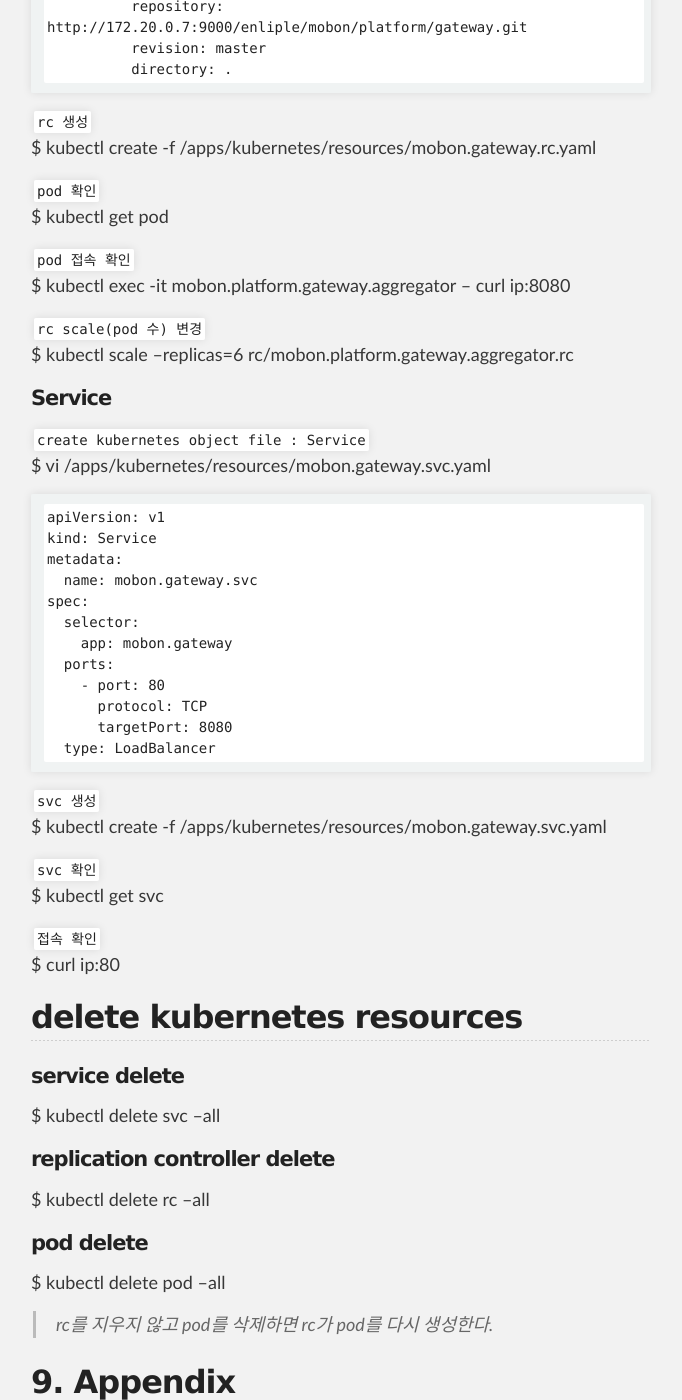
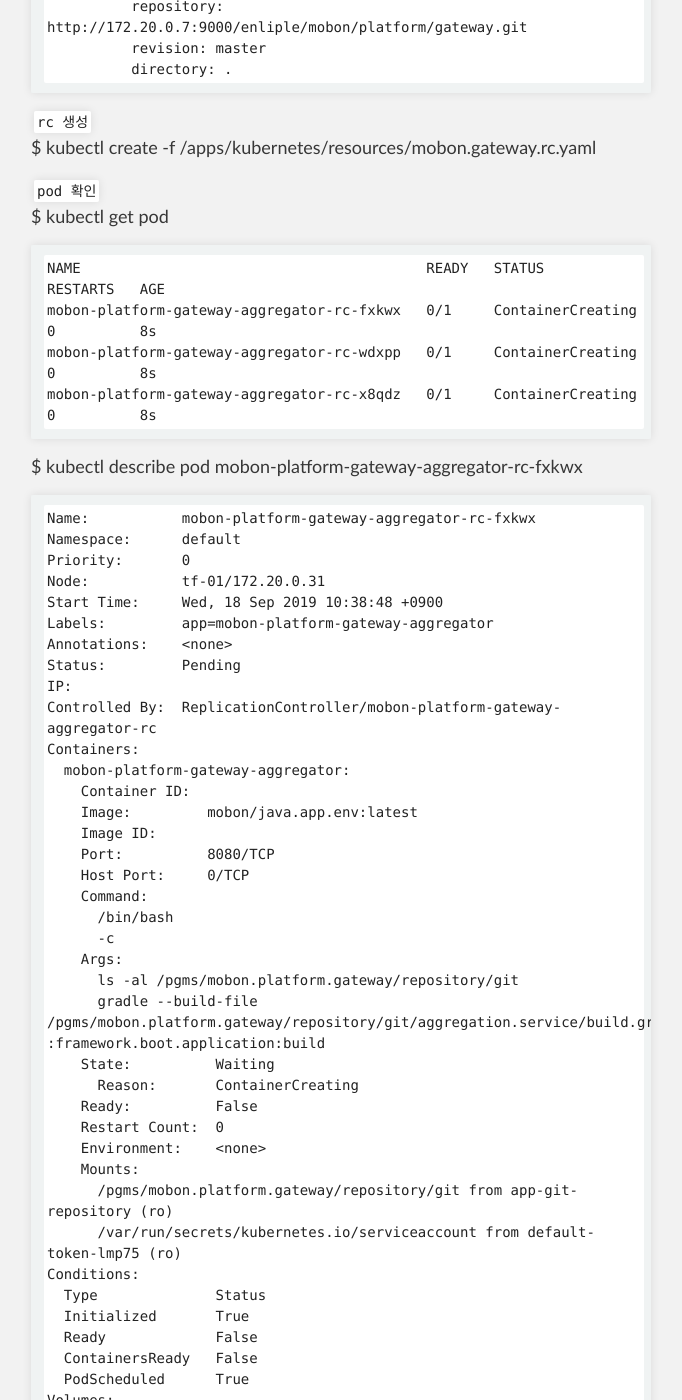
Before and after one commit to unlimited9/unlimited9.github.com, a Jekyll site: the page built from reference.notes/TA/cloud/kubernetes/how.to.deployment.md, in a window 1280 px wide and 1400 px high, scrolled down 1382 px. Shown: the whole window, without its empty margins (299-981 px from the left). Built offline with Jekyll 4.4.1, drawn with Linux system fonts in a browser that asks for light colours; our own code applies the rules of GitHub Pages for plain Markdown files; some of the changed text lies outside the part shown.

Commit message:
Update how.to.deployment.md

````diff
--- a/reference.notes/TA/cloud/kubernetes/how.to.deployment.md
+++ b/reference.notes/TA/cloud/kubernetes/how.to.deployment.md
@@ -52,9 +52,79 @@ $ kubectl create -f /apps/kubernetes/resources/mobon.gateway.rc.yaml
 
 `pod 확인`
 $ kubectl get pod
+```
+NAME                                         READY   STATUS              RESTARTS   AGE
+mobon-platform-gateway-aggregator-rc-fxkwx   0/1     ContainerCreating   0          8s
+mobon-platform-gateway-aggregator-rc-wdxpp   0/1     ContainerCreating   0          8s
+mobon-platform-gateway-aggregator-rc-x8qdz   0/1     ContainerCreating   0          8s
+```
+$ kubectl describe pod mobon-platform-gateway-aggregator-rc-fxkwx
+```
+Name:           mobon-platform-gateway-aggregator-rc-fxkwx
+Namespace:      default
+Priority:       0
+Node:           tf-01/172.20.0.31
+Start Time:     Wed, 18 Sep 2019 10:38:48 +0900
+Labels:         app=mobon-platform-gateway-aggregator
+Annotations:    <none>
+Status:         Pending
+IP:
+Controlled By:  ReplicationController/mobon-platform-gateway-aggregator-rc
+Containers:
+  mobon-platform-gateway-aggregator:
+    Container ID:
+    Image:         mobon/java.app.env:latest
+    Image ID:
+    Port:          8080/TCP
+    Host Port:     0/TCP
+    Command:
+      /bin/bash
+      -c
+    Args:
+      ls -al /pgms/mobon.platform.gateway/repository/git
+      gradle --build-file /pgms/mobon.platform.gateway/repository/git/aggregation.service/build.gradle :framework.boot.application:build
+    State:          Waiting
+      Reason:       ContainerCreating
+    Ready:          False
+    Restart Count:  0
+    Environment:    <none>
+    Mounts:
+      /pgms/mobon.platform.gateway/repository/git from app-git-repository (ro)
+      /var/run/secrets/kubernetes.io/serviceaccount from default-token-lmp75 (ro)
+Conditions:
+  Type              Status
+  Initialized       True
+  Ready             False
+  ContainersReady   False
+  PodScheduled      True
+Volumes:
+  app-git-repository:
+    Type:        GitRepo (a volume that is pulled from git when the pod is created)
+    Repository:  http://172.20.0.7:9000/enliple/mobon/platform/gateway.git
+    Revision:    master
+  default-token-lmp75:
+    Type:        Secret (a volume populated by a Secret)
+    SecretName:  default-token-lmp75
+    Optional:    false
+QoS Class:       BestEffort
+Node-Selectors:  <none>
+Tolerations:     node.kubernetes.io/not-ready:NoExecute for 300s
+                 node.kubernetes.io/unreachable:NoExecute for 300s
+Events:
+  Type     Reason       Age                   From               Message
+  ----     ------       ----                  ----               -------
+  Normal   Scheduled    4m38s                 default-scheduler  Successfully assigned default/mobon-platform-gateway-aggregator-rc-fxkwx to tf-01
+  Warning  FailedMount  28s (x10 over 4m38s)  kubelet, tf-01     MountVolume.SetUp failed for volume "app-git-repository" : failed to exec 'git clone -- http://172.20.0.7:9000/enliple/mobon/platform/gateway.git .': : executable file not found in $PATH
+  Warning  FailedMount  20s (x2 over 2m35s)   kubelet, tf-01     Unable to mount volumes for pod "mobon-platform-gateway-aggregator-rc-fxkwx_default(3565ddbf-28a6-4a04-91da-636d42d24964)": timeout expired waiting for volumes to attach or mount for pod "default"/"mobon-platform-gateway-aggregator-rc-fxkwx". list of unmounted volumes=[app-git-repository]. list of unattached volumes=[app-git-repository default-token-lmp75]
+```
+
+> `error : message`
+  Warning  FailedMount  28s (x10 over 4m38s)  kubelet, tf-01     MountVolume.SetUp failed for volume "app-git-repository" : failed to exec 'git clone -- http://172.20.0.7:9000/enliple/mobon/platform/gateway.git .': : executable file not found in $PATH
+> `install git`
+$ yum install git
 
 `pod 접속 확인`
-$ kubectl exec -it mobon.platform.gateway.aggregator -- curl ip:8080
+$ kubectl exec -it mobon-platform-gateway-aggregator-rc-fxkwx /bin/bash
 
 `rc scale(pod 수) 변경`
 $ kubectl scale --replicas=6 rc/mobon.platform.gateway.aggregator.rc
````
